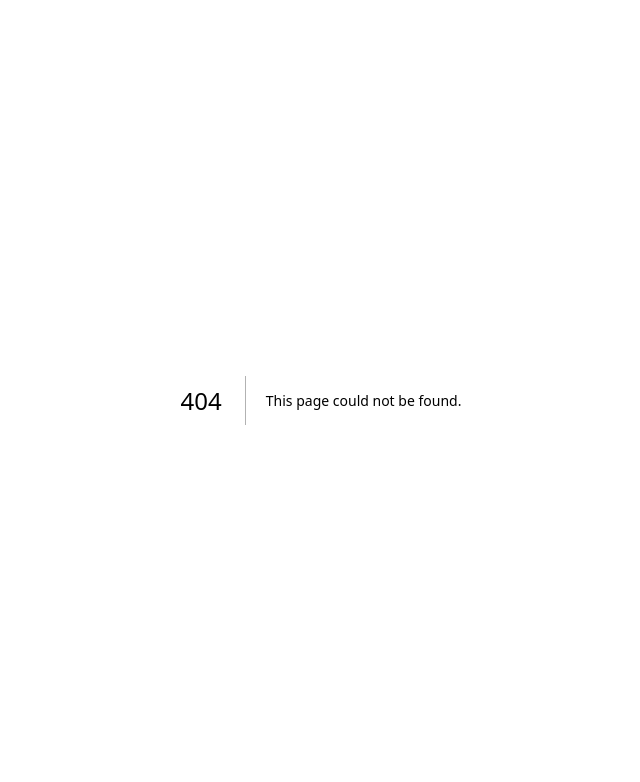
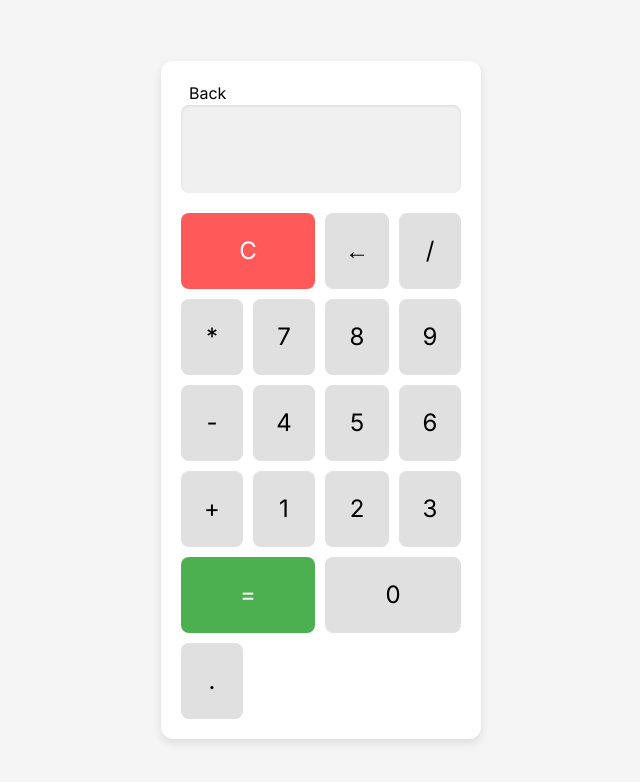
Before and after one commit to uk030621/Main-LWH-Auth-Wrap, a Next.js app: page /calculator in a window 1280 px wide. Before the commit this address had no page. Shown: the top 782 px of the page, without its empty margins (319-959 px from the left). Built offline with nearby package versions, Linux system fonts and the light colour scheme.

Commit message:
Lots of changes

```diff
--- a/app/Regform/page.js
+++ b/app/Regform/page.js
@@ -118,7 +118,7 @@ export default function HomePage() {
     }, []);
 
     return (
-        <div className={styles.border} style={{padding: "20px", maxWidth: "600px", margin: "10px", marginTop: "20px", }}>
+        <div className={styles.border} style={{padding: "20px", maxWidth: "600px", margin: "10px", marginTop: "20px", backgroundColor:"AliceBlue" }}>
             {/*<button
               onClick={() => signOut()}
               className="bg-red-500 text-white text-sm py-2 px-4 rounded-md"
@@ -126,11 +126,16 @@ export default function HomePage() {
               Log Out
             </button>*/}
             <Link href="/dashboard" className={styles.gotologout} >Go to Log Out</Link>
+            <div className="mt-4">
+            <Link href="/calculator" className={styles.gotoStock} >📅</Link>
+            <Link href="/dashboard" className={styles.gotoMedia} >Media</Link>
+            </div>
+
             <div className="grid-cols-1">
                 {/*<p className="self-center mt-5">Hello <span className="mr-8 ml-1/2 font-extralight">{firstName},</span></p>*/}
                 {/*<p className="self-center mb-5">Email: <span className="font-extralight">{session?.user?.email}</span></p>*/}
             </div>
-            <h1 className="font-bold text-3xl mb-1 mt-4 text-slate-600 font-serif">To Do List</h1>
+            <h1 className="font-bold text-3xl mb-1 mt-4 ml-3 text-slate-600 font-serif">To Do List</h1>
 
             <p className="ml-3 font-bold text-sm mt-3 text-slate-600 font-serif">Action</p>
 
--- /dev/null
+++ b/app/calculator/calculator.module.css
@@ -0,0 +1,103 @@
+.calculatorContainer {
+    display: flex;
+    justify-content: center;
+    align-items: center;
+    height: 100vh;
+    background-color: #f5f5f5;
+    padding: 20px; /* Padding added for smaller screens */
+  }
+
+  .calculator {
+    width: 100%;
+    max-width: 320px;
+    background-color: #fff;
+    border-radius: 12px;
+    box-shadow: 0px 4px 10px rgba(0, 0, 0, 0.1);
+    padding: 20px;
+  }
+
+  .display {
+    margin-bottom: 20px;
+  }
+
+  .display input {
+    width: 100%;
+    padding: 20px;
+    font-size: 32px;
+    text-align: right;
+    border: none;
+    border-radius: 8px;
+    background-color: #f0f0f0;
+    box-shadow: inset 0px 1px 3px rgba(0, 0, 0, 0.1);
+  }
+
+  .buttons {
+    display: grid;
+    grid-template-columns: repeat(4, 1fr);
+    grid-gap: 10px;
+  }
+
+  .button, .clearButton, .equalsButton, .zeroButton {
+    font-size: 24px;
+    padding: 20px;
+    border: none;
+    border-radius: 8px;
+    cursor: pointer;
+    background-color: #e0e0e0;
+    transition: background-color 0.3s ease;
+  }
+
+  .button:hover, .clearButton:hover, .equalsButton:hover, .zeroButton:hover {
+    background-color: #d0d0d0;
+  }
+
+  .clearButton {
+    grid-column: span 2;
+    background-color: #ff5959;
+    color: white;
+  }
+
+  .equalsButton {
+    grid-column: span 2;
+    background-color: #4caf50;
+    color: white;
+  }
+
+  .zeroButton {
+    grid-column: span 2;
+  }
+
+  /* Responsive Design */
+  /* Smaller Devices (Mobile Phones) */
+  @media (max-width: 480px) {
+    .calculator {
+      max-width: 100%;
+      padding: 10px;
+    }
+
+    .display input {
+      font-size: 24px;
+      padding: 15px;
+    }
+
+    .button, .clearButton, .equalsButton, .zeroButton {
+      font-size: 18px;
+      padding: 15px;
+    }
+  }
+
+  /* Medium Devices (Tablets) */
+  @media (min-width: 481px) and (max-width: 768px) {
+    .calculator {
+      max-width: 400px;
+    }
+
+    .display input {
+      font-size: 28px;
+    }
+
+    .button, .clearButton, .equalsButton, .zeroButton {
+      font-size: 22px;
+      padding: 18px;
+    }
+  }
--- /dev/null
+++ b/app/calculator/page.js
@@ -0,0 +1,62 @@
+'use client';  // Ensures that this script runs on the client side
+
+import React, { useState } from 'react';
+import styles from './calculator.module.css';
+import Link from 'next/link';
+
+const Calculator = () => {
+  const [input, setInput] = useState('');
+
+  const handleClick = (value) => {
+    if (input.length >= 16) return;  // Limiting input to 16 characters
+    setInput((prev) => prev + value);
+  };
+
+  const handleClear = () => setInput('');  // Clear all input
+
+  const handleBackspace = () => setInput(input.slice(0, -1));  // Remove last character
+
+  const handleEquals = () => {
+    try {
+      setInput(eval(input).toString());  // Evaluate the expression (use eval with caution)
+    } catch (error) {
+      setInput('Error');  // Handle any errors gracefully
+    }
+  };
+
+  return (
+
+    <div className={styles.calculatorContainer}>
+
+      <div className={styles.calculator}>
+      <Link className="ml-2 mb-5" href="/Regform">Back</Link>
+        <div className={styles.display}>
+          <input type="text" value={input} readOnly />
+        </div>
+
+        <div className={styles.buttons}>
+          <button onClick={handleClear} className={styles.clearButton}>C</button>
+          <button onClick={handleBackspace} className={styles.button}>←</button>
+          <button onClick={() => handleClick('/')} className={styles.button}>/</button>
+          <button onClick={() => handleClick('*')} className={styles.button}>*</button>
+          <button onClick={() => handleClick('7')} className={styles.button}>7</button>
+          <button onClick={() => handleClick('8')} className={styles.button}>8</button>
+          <button onClick={() => handleClick('9')} className={styles.button}>9</button>
+          <button onClick={() => handleClick('-')} className={styles.button}>-</button>
+          <button onClick={() => handleClick('4')} className={styles.button}>4</button>
+          <button onClick={() => handleClick('5')} className={styles.button}>5</button>
+          <button onClick={() => handleClick('6')} className={styles.button}>6</button>
+          <button onClick={() => handleClick('+')} className={styles.button}>+</button>
+          <button onClick={() => handleClick('1')} className={styles.button}>1</button>
+          <button onClick={() => handleClick('2')} className={styles.button}>2</button>
+          <button onClick={() => handleClick('3')} className={styles.button}>3</button>
+          <button onClick={handleEquals} className={styles.equalsButton}>=</button>
+          <button onClick={() => handleClick('0')} className={styles.zeroButton}>0</button>
+          <button onClick={() => handleClick('.')} className={styles.button}>.</button>
+        </div>
+      </div>
+    </div>
+  );
+};
+
+export default Calculator;
--- a/components/HomePage.jsx
+++ b/components/HomePage.jsx
@@ -18,7 +18,7 @@ export default function HomePage() {
       <div className="shadow-lg p-8 bg-zinc-300/10 flex flex-col gap-2 my-6 w-full h-full">
       <h1 className="text-3xl text-slate-600 font-bold font-serif">Welcome Page</h1>
       <div className="grid-cols-1">
-          <p className="self-center text-slate-600 font-serif">Hello <span className="mr-8 ml-1/2 font-extralight">{firstName},</span></p>
+          <p className="self-center text-slate-600 font-serif">Hi <span className="mr-8 ml-1/2 font-extralight">{firstName},</span></p>
           <p className="self-center text-slate-600 font-serif">Email: <span className="font-extralight">{session?.user?.email}</span></p>
         </div>
         {/* Move button to a flex container for alignment */}
--- a/components/LoginForm.jsx
+++ b/components/LoginForm.jsx
@@ -36,7 +36,7 @@ export default function LoginForm() {
 
   return (
     <div className="flex justify-center items-start h-screen px-4 mt-10"> {/* Adjust margin and vertical alignment */}
-      <div className="shadow-lg p-5 rounded-lg border-t-4 border-green-400 bg-white w-full max-w-md">
+      <div className="shadow-lg p-5 rounded-lg border-t-4 border-grey-700 bg-white w-full max-w-md">
         <h1 className="text-xl font-bold my-4">Login</h1>
 
         <form onSubmit={handleSubmit} className="flex flex-col gap-4">
@@ -52,7 +52,7 @@ export default function LoginForm() {
             placeholder="Password"
             className="p-3 border border-gray-300 rounded-md focus:outline-none focus:ring-2 focus:ring-green-400"
           />
-          <button className="bg-green-600 text-white font-bold cursor-pointer px-6 py-2 rounded-md hover:bg-green-700 transition-all">
+          <button className="bg-black text-white font-bold cursor-pointer px-6 py-2 rounded-md hover:bg-green-700 transition-all">
             Login
           </button>
           {error && (
--- a/components/RegisterForm.jsx
+++ b/components/RegisterForm.jsx
@@ -76,8 +76,9 @@ export default function RegisterForm() {
   return (
     <div className="flex justify-center items-start h-screen px-4 mt-10">
       {/* Adjust margin and vertical alignment */}
-      <div className="shadow-lg p-5 rounded-lg border-t-4 border-green-400 bg-white w-full max-w-md">
+      <div className="shadow-lg p-5 rounded-lg border-t-4 border-grey-700 bg-white w-full max-w-md">
         <h1 className="text-xl font-bold my-4">Register</h1>
+
 
         <form onSubmit={handleSubmit} className="flex flex-col gap-3">
           <input
@@ -101,7 +102,7 @@ export default function RegisterForm() {
             placeholder="Password"
             className="p-3 border border-gray-300 rounded-md focus:outline-none focus:ring-2 focus:ring-green-400"
           />
-          <button className="bg-green-600 text-white font-bold cursor-pointer px-6 py-2 rounded-md hover:bg-green-700 transition-all">
+          <button className="bg-black text-white font-bold cursor-pointer px-6 py-2 rounded-md hover:bg-green-700 transition-all">
             Register
           </button>
 
```
Also changed, not shown: app/Regform/vis.module.css (+26 -1 lines).
